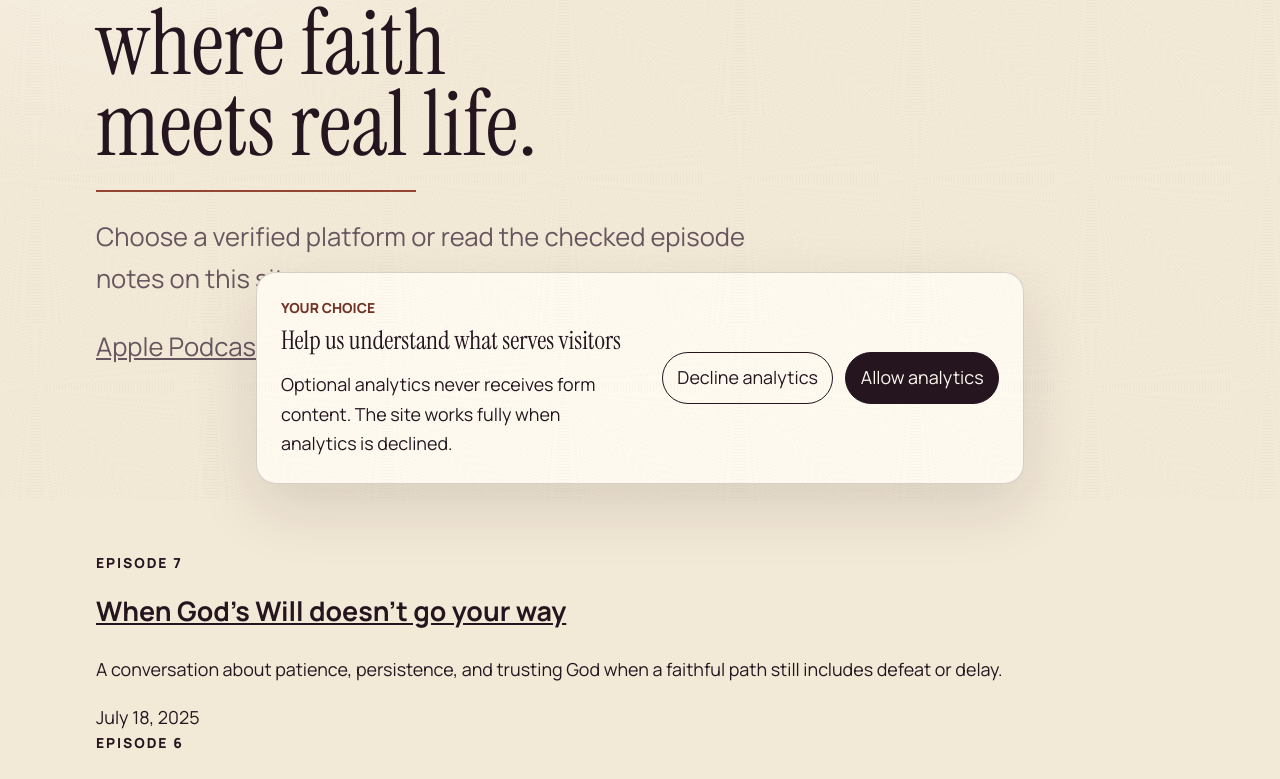
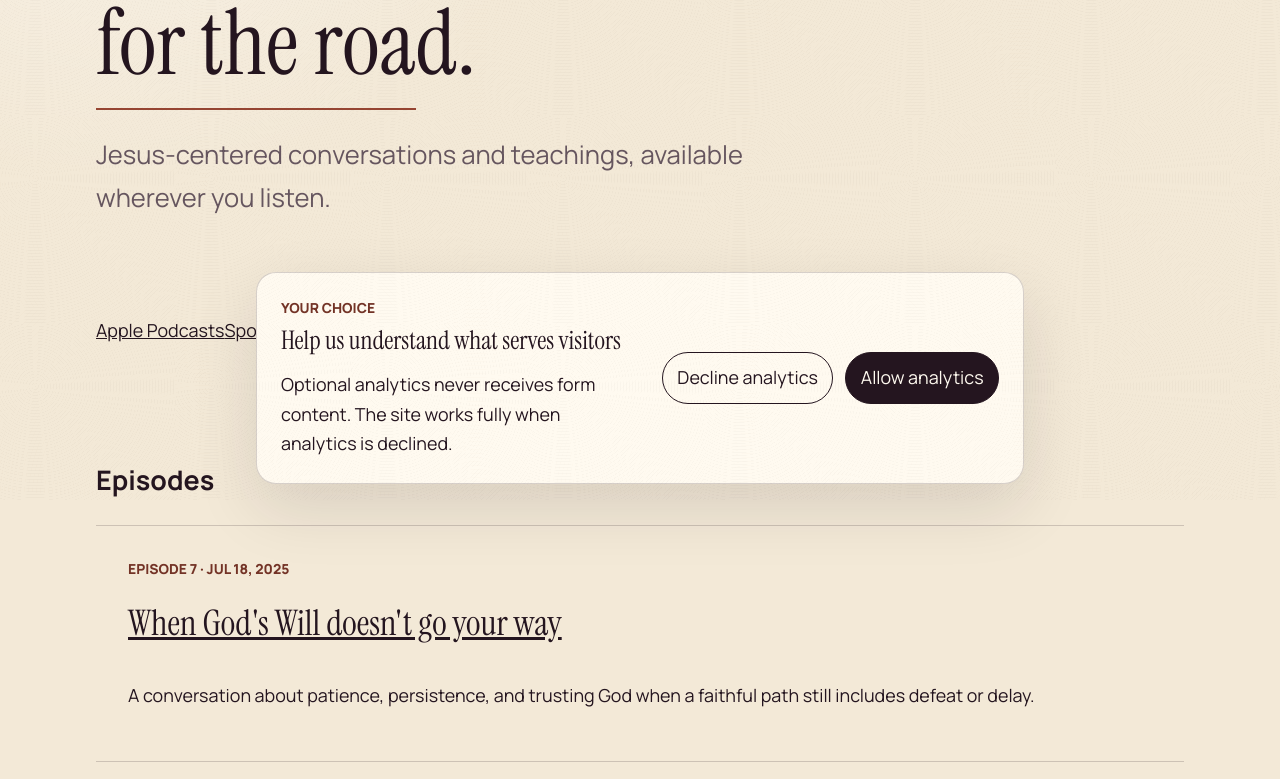
Before and after one commit to prophet316/TheLionCompany-Redesign, a Next.js app: page /podcast in a window 1280 px wide. Shown: the part 300-1079 px from the top of the page. Built offline with nearby package versions, Linux system fonts and the light colour scheme.

Commit message:
feat: add accessible podcast listening journey

```diff
--- a/app/podcast/page.tsx
+++ b/app/podcast/page.tsx
@@ -1,11 +1,41 @@
 import { JsonLd } from "@/components/server/json-ld";
 import { PageIntro } from "@/components/server/page-intro";
 import { PodcastCard } from "@/components/server/podcast-card";
+import { TrackedLink } from "@/components/client/tracked-link";
 import { getDestination } from "@/lib/content";
 import { getPublishedPodcastEpisodes } from "@/lib/media/podcast-feed";
 import { createPageMetadata } from "@/lib/seo/metadata";
 import { breadcrumbSchema, podcastSeriesSchema, webPageSchema } from "@/lib/seo/schema";
 
-const description = "Listen to The Lion Company Podcast and explore faith-filled conversations about relationships, purpose, discipleship, and real life.";
-export const metadata = createPageMetadata({ title: "Podcast", description, path: "/podcast" });
-export default function PodcastPage() { const episodes = getPublishedPodcastEpisodes(); return <><JsonLd id="podcast-schema" data={[webPageSchema({ path: "/podcast", title: "Podcast", description }), breadcrumbSchema([{ name: "Home", path: "/" }, { name: "Podcast", path: "/podcast" }]), podcastSeriesSchema()]} /><PageIntro eyebrow="Watch and listen" title="Raw conversations where faith meets real life."><p>Choose a verified platform or read the checked episode notes on this site.</p><div className="cluster"><a href={getDestination("applePodcasts").href}>Apple Podcasts</a><a href={getDestination("spotify").href}>Spotify</a><a href={getDestination("podbean").href}>Podbean</a><a href={getDestination("podcastRss").href}>RSS</a><a href={getDestination("youtube").href}>YouTube</a></div></PageIntro><section className="section shell" aria-label="Podcast episodes">{episodes.map((episode) => <PodcastCard key={episode.slug} episode={episode} />)}</section></>; }
+const description = "Listen to The Lion Company Podcast on your preferred platform.";
+
+export const metadata = createPageMetadata({
+  title: "Podcast",
+  description,
+  path: "/podcast",
+});
+
+export default function PodcastPage() {
+  const episodes = getPublishedPodcastEpisodes();
+  const platforms = ["applePodcasts", "spotify", "podbean", "podcastRss", "youtube"] as const;
+  return (
+    <>
+      <JsonLd id="podcast-schema" data={[webPageSchema({ path: "/podcast", title: "Podcast", description }), breadcrumbSchema([{ name: "Home", path: "/" }, { name: "Podcast", path: "/podcast" }]), podcastSeriesSchema()]} />
+      <PageIntro eyebrow="Listen" title="Formation for the road." description="Jesus-centered conversations and teachings, available wherever you listen." />
+      <nav className="container" aria-label="Podcast platforms">
+        {platforms.map((key) => {
+          const destination = getDestination(key);
+          return (
+            <TrackedLink href={destination.href} key={key} eventName="podcast_platform_click" eventProperties={{ target: key, placement: "podcast-index" }}>
+              {destination.label}
+            </TrackedLink>
+          );
+        })}
+      </nav>
+      <section className="container section" aria-labelledby="podcast-episodes">
+        <h2 id="podcast-episodes">Episodes</h2>
+        {episodes.map((episode) => <PodcastCard episode={episode} key={episode.slug} />)}
+      </section>
+    </>
+  );
+}
--- /dev/null
+++ b/components/server/podcast-card.module.css
@@ -0,0 +1,24 @@
+.card {
+  position: relative;
+  padding: var(--space-5);
+  border-block-start: 1px solid var(--line);
+}
+
+.card > p:first-child {
+  color: var(--clay-dark);
+  font-size: var(--step--1);
+  font-weight: 800;
+  text-transform: uppercase;
+}
+
+.card h2 {
+  font-family: var(--font-display);
+  font-size: var(--step-2);
+  font-weight: 400;
+}
+
+.card h2 a::after {
+  position: absolute;
+  inset: 0;
+  content: "";
+}
--- a/components/server/podcast-card.tsx
+++ b/components/server/podcast-card.tsx
@@ -1,6 +1,18 @@
 import Link from "next/link";
 import type { PodcastEpisode } from "@/lib/content/types";
+import styles from "./podcast-card.module.css";
 
-export function PodcastCard({ episode }: { episode: PodcastEpisode }) {
-  return <article><p className="eyebrow">{episode.episodeNumber ? `Episode ${episode.episodeNumber}` : "Podcast episode"}</p><h2><Link href={`/podcast/${episode.slug}`}>{episode.title}</Link></h2><p>{episode.description}</p><time dateTime={episode.publishedAt}>{new Intl.DateTimeFormat("en-US", { dateStyle: "long", timeZone: "UTC" }).format(new Date(episode.publishedAt))}</time></article>;
+export function PodcastCard({ episode }: { readonly episode: PodcastEpisode }) {
+  return (
+    <article className={styles.card}>
+      <p>
+        {episode.episodeNumber ? "Episode " + episode.episodeNumber + " · " : ""}
+        <time dateTime={episode.publishedAt}>
+          {new Intl.DateTimeFormat("en-US", { dateStyle: "medium", timeZone: "UTC" }).format(new Date(episode.publishedAt))}
+        </time>
+      </p>
+      <h2><Link href={"/podcast/" + episode.slug}>{episode.title}</Link></h2>
+      <p>{episode.description}</p>
+    </article>
+  );
 }
```
Also changed, not shown: app/podcast/[slug]/page.tsx (+40 -7 lines), components/client/audio-player.tsx (added, +18 -0 lines), 2 other files (tests, documents, lock files or other folders).
